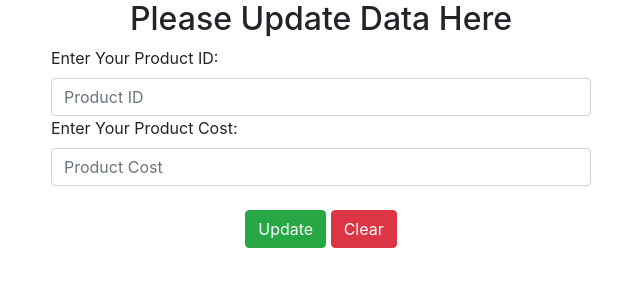
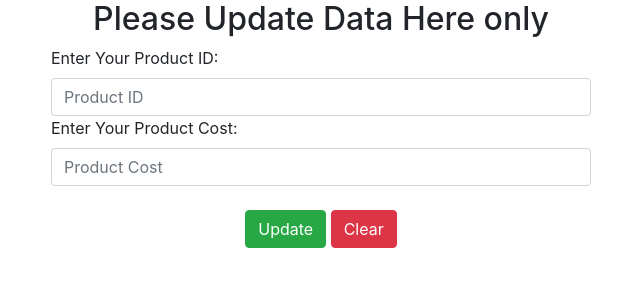
Before and after one commit to manishpatil7007/vickybhai, a Django app: page /update/ in a window 1280 px wide. Shown: the top 300 px of the page, without its empty margins (319-959 px from the left). Run offline with Django 3.2, Linux system fonts and the light colour scheme; some libraries are stand-ins or nearby versions.

Commit message:
Update updatedata.html

```diff
--- a/curdpro/templates/updatedata.html
+++ b/curdpro/templates/updatedata.html
@@ -13,7 +13,7 @@
     <div class="row">
         <div class="offset-md-3 col-md-6">
             <form method="POST">
-                <h2 class="text-center">Please Update Data Here</h2>
+                <h2 class="text-center">Please Update Data Here only</h2>
                 {% csrf_token %}
                 {{ uform }}<br>
                 <center>
```
